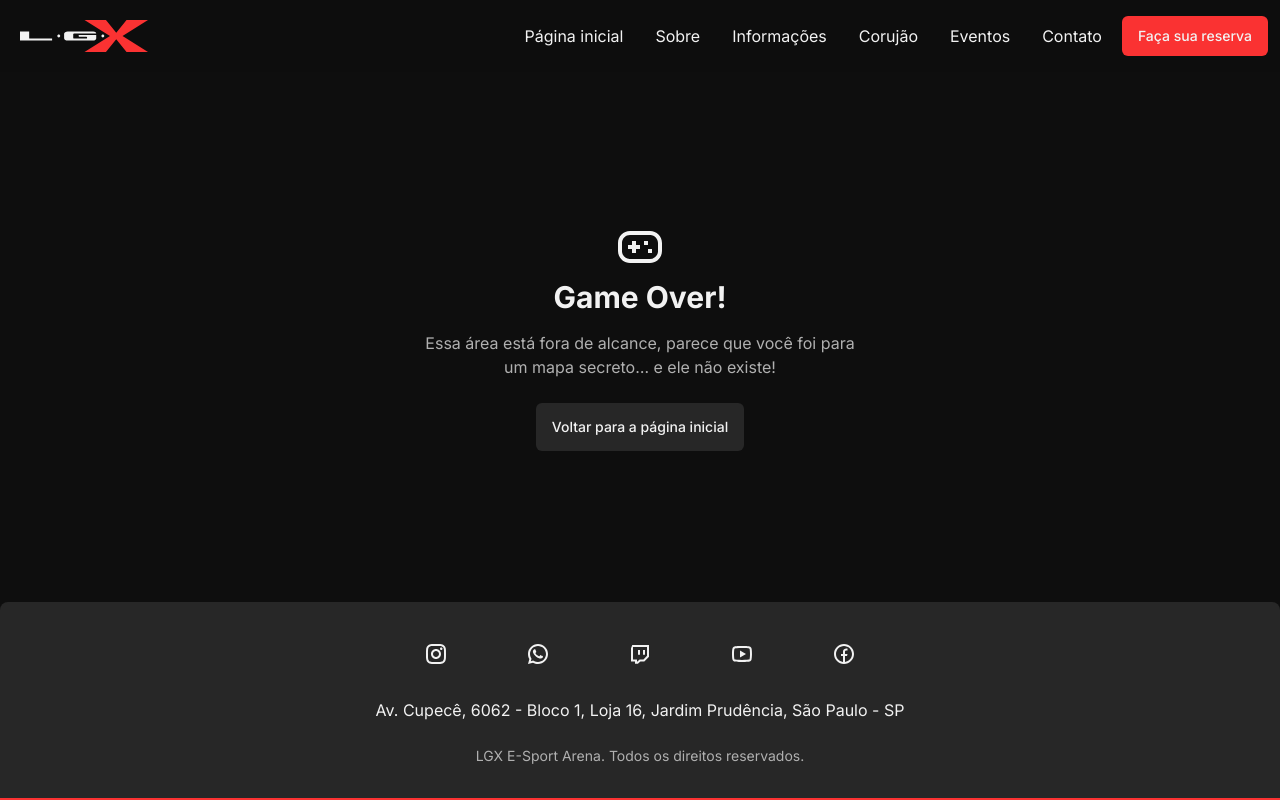
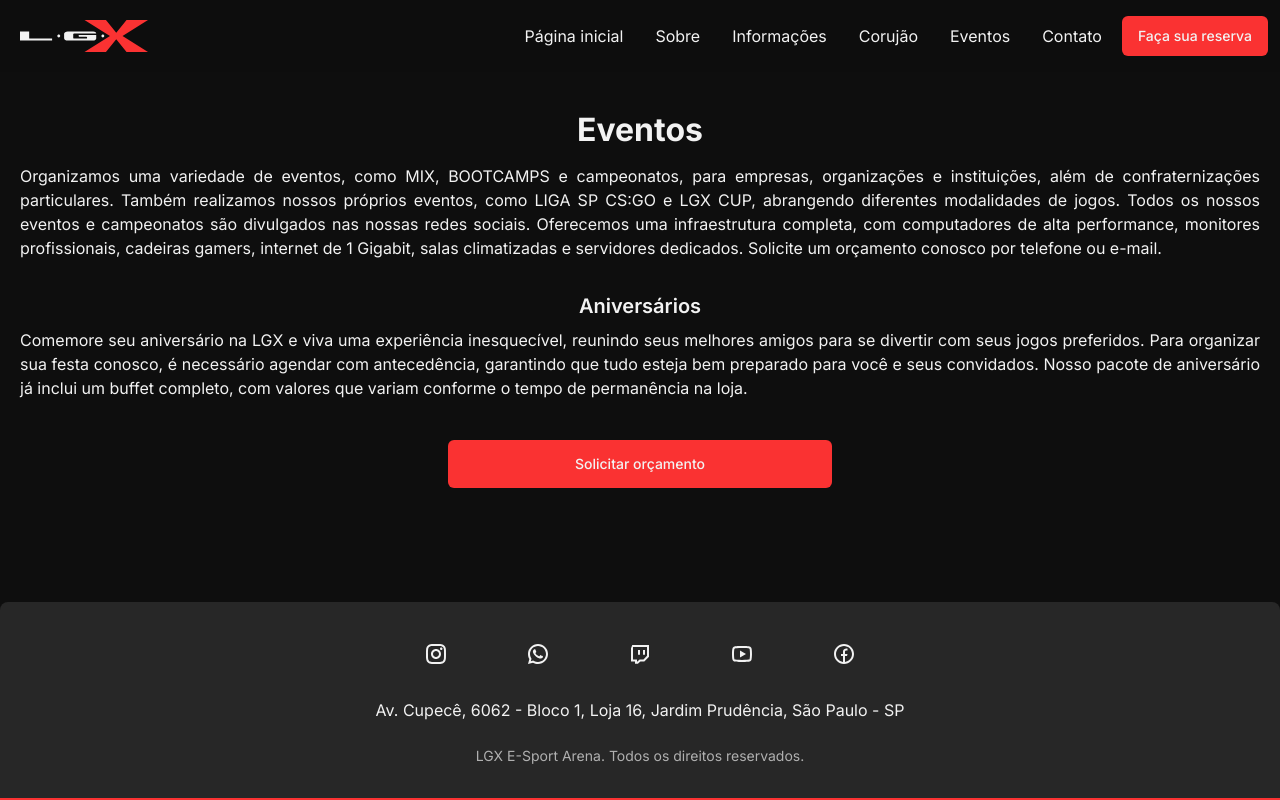
Before and after one commit to lgxarena/lgx-website, a Next.js app: page /eventos in a window 1280 px wide. Before the commit this address had no page. Built offline with nearby package versions, Linux system fonts and the light colour scheme.

Commit message:
feat: create events page

```diff
--- /dev/null
+++ b/src/app/eventos/page.tsx
@@ -0,0 +1,41 @@
+import { Button } from '@/components/ui/button'
+import { generateWhatsAppLink } from '@/utils/generate-whatsapp-link'
+
+export default function Events() {
+  const requestQuoteLink = generateWhatsAppLink(
+    'Olá! Gostaria de solicitar um orçamento para um evento na LGX.'
+  )
+
+  return (
+    <main className="relative z-[5] flex flex-1 flex-col bg-neutral px-5 py-8 md:py-10">
+      <h1 className="mb-4 text-center text-3xl font-bold sm:text-[32px]">Eventos</h1>
+
+      <p className="mx-auto max-w-screen-xl text-justify font-normal">
+        Organizamos uma variedade de eventos, como MIX, BOOTCAMPS e campeonatos, para empresas,
+        organizações e instituições, além de confraternizações particulares. Também realizamos
+        nossos próprios eventos, como LIGA SP CS:GO e LGX CUP, abrangendo diferentes modalidades de
+        jogos. Todos os nossos eventos e campeonatos são divulgados nas nossas redes sociais.
+        Oferecemos uma infraestrutura completa, com computadores de alta performance, monitores
+        profissionais, cadeiras gamers, internet de 1 Gigabit, salas climatizadas e servidores
+        dedicados. Solicite um orçamento conosco por telefone ou e-mail.
+      </p>
+
+      <h3 className="mx-auto mb-2 mt-8 w-full max-w-screen-xl text-center text-xl font-semibold">
+        Aniversários
+      </h3>
+      <p className="mx-auto max-w-screen-xl text-justify font-normal">
+        Comemore seu aniversário na LGX e viva uma experiência inesquecível, reunindo seus melhores
+        amigos para se divertir com seus jogos preferidos. Para organizar sua festa conosco, é
+        necessário agendar com antecedência, garantindo que tudo esteja bem preparado para você e
+        seus convidados. Nosso pacote de aniversário já inclui um buffet completo, com valores que
+        variam conforme o tempo de permanência na loja.
+      </p>
+
+      <Button className="mx-auto mt-10 w-full max-w-96" asChild>
+        <a href={requestQuoteLink} rel="noreferrer" target="_blank">
+          Solicitar orçamento
+        </a>
+      </Button>
+    </main>
+  )
+}
```
